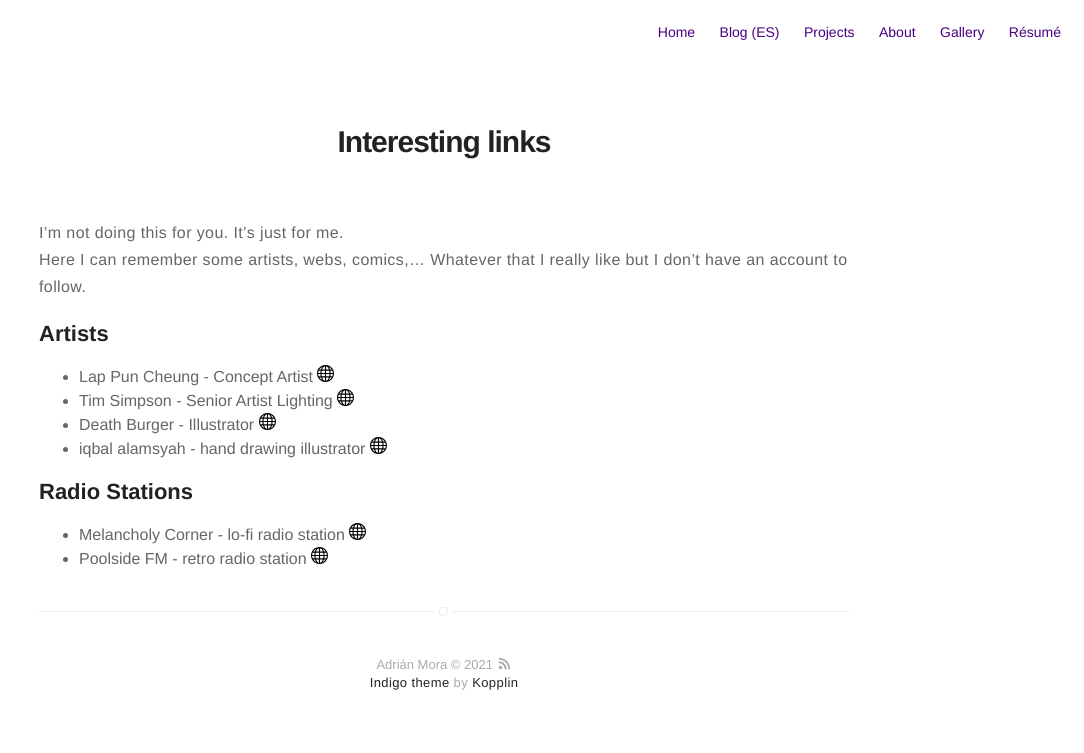
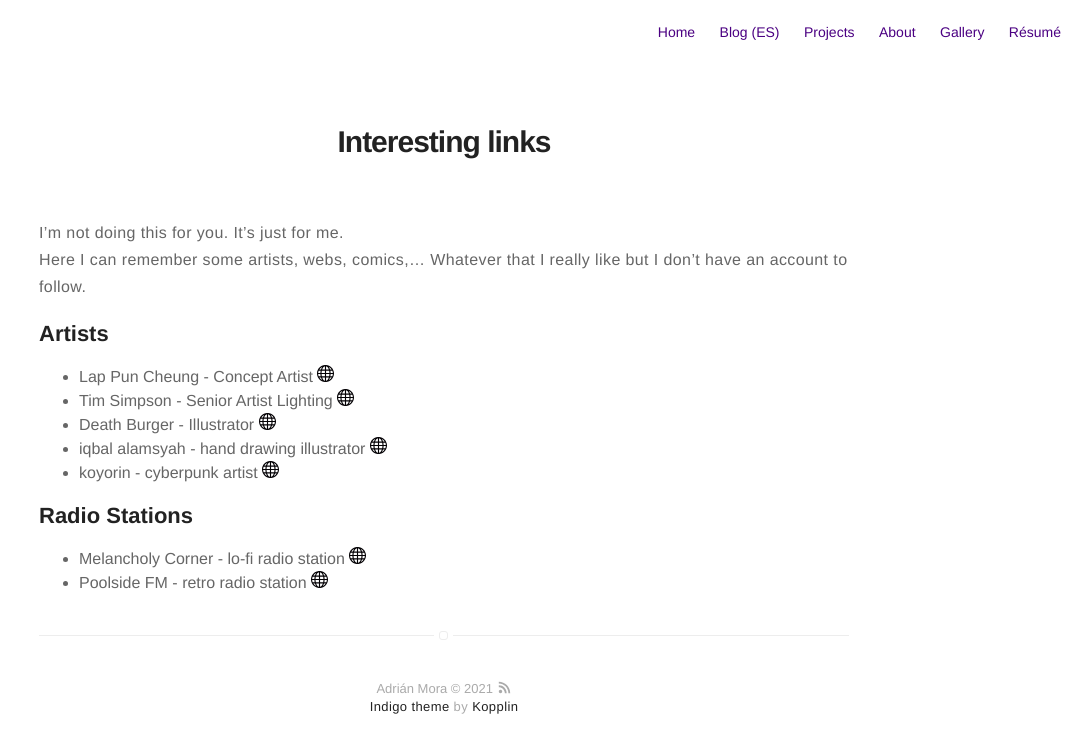
Before and after one commit to leakspin/leakspin.github.io, a Jekyll site: the page built from links.md, in a window 1280 px wide. Shown: the top 753 px of the page, without its empty margins (196-1280 px from the left). Built offline with Jekyll 4.4.1, drawn with Linux system fonts in a browser that asks for light colours; comment, search, counter and statistics services are not loaded.

Commit message:
add koyorin link

```diff
--- a/links.md
+++ b/links.md
@@ -11,6 +11,7 @@ Here I can remember some artists, webs, comics,... Whatever that I really like b
 * Tim Simpson - Senior Artist Lighting [<svg class="icon icon-www"><use xlink:href="#icon-www"></use></svg>](https://www.artstation.com/pixelmasher){:target="_blank"}
 * Death Burger - Illustrator [<svg class="icon icon-www"><use xlink:href="#icon-www"></use></svg>](https://www.artstation.com/josan){:target="_blank"}
 * iqbal alamsyah - hand drawing illustrator [<svg class="icon icon-www"><use xlink:href="#icon-www"></use></svg>](https://www.artstation.com/iqbalalamsyah){:target="_blank"}
+* koyorin - cyberpunk artist [<svg class="icon icon-www"><use xlink:href="#icon-www"></use></svg>](https://www.artstation.com/koyorin){:target="_blank"}
 
 ## Radio Stations
 * Melancholy Corner - lo-fi radio station [<svg class="icon icon-www"><use xlink:href="#icon-www"></use></svg>](https://melancholy.xyz/){:target="_blank"}
```
